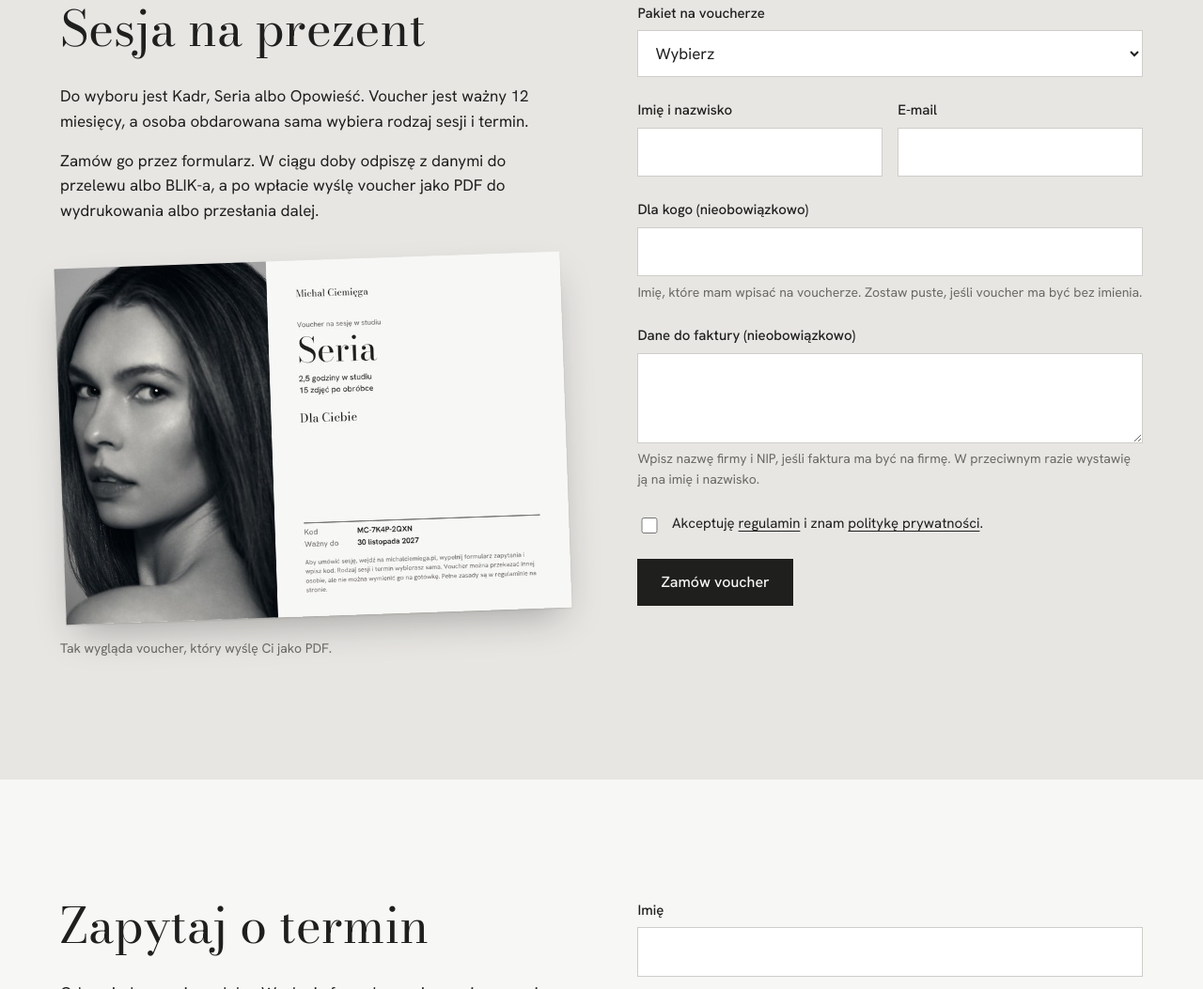
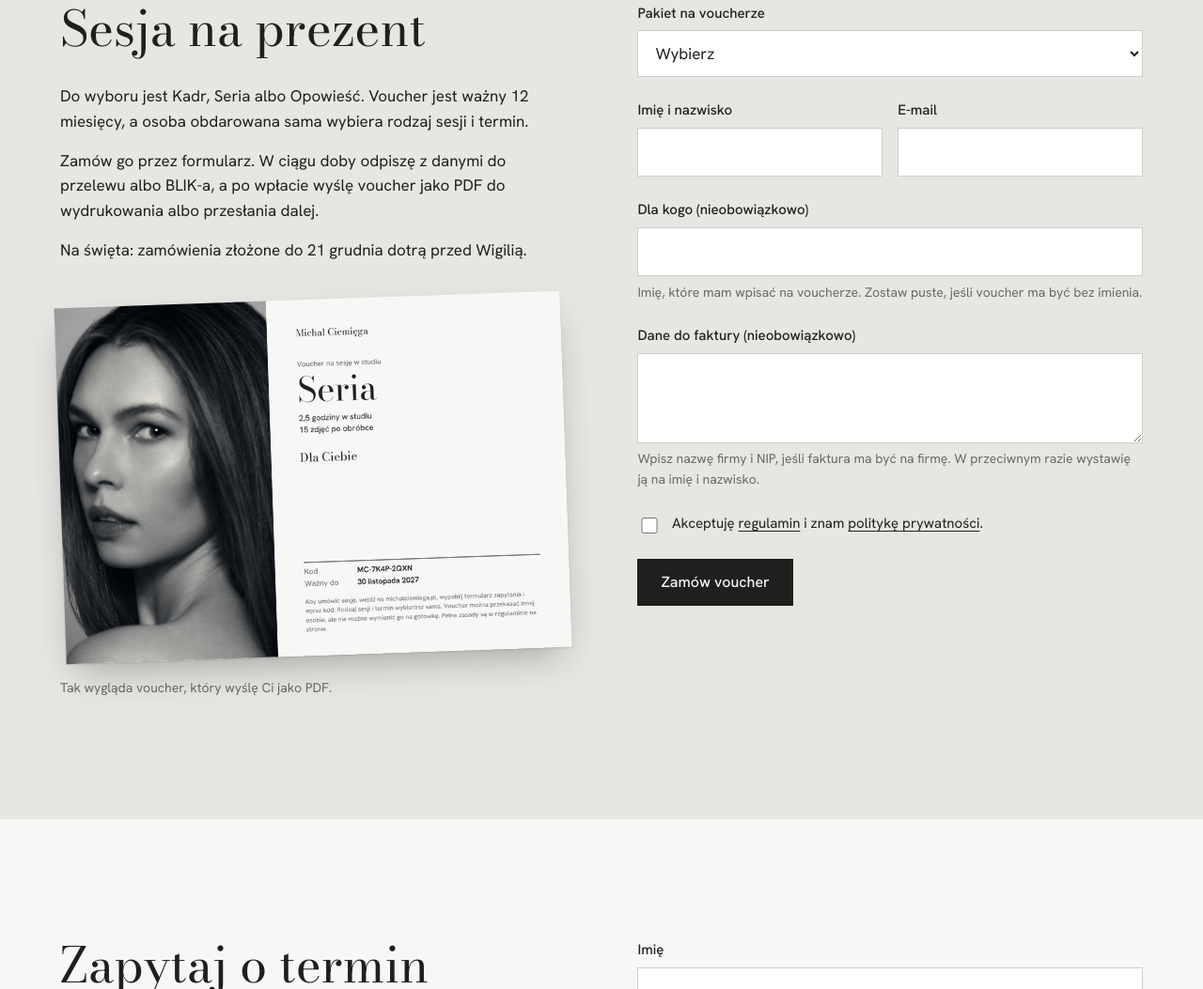
Before and after one commit to michalciemiega-lnbc/michalciemiega-pl, a plain HTML site: page index.html in a window 1280 px wide. Shown: the part 5095-6148 px from the top of the page at 94% size. Drawn offline with Linux system fonts and the light colour scheme.

Commit message:
Voucher: termin zamówień przed świętami
Co-Authored-By: Claude Opus 5.5 <noreply@anthropic.com>
Claude-Session: https://claude.ai/code/session_016YPDHDCtW83DARWVocSL4b

```diff
--- a/index.html
+++ b/index.html
@@ -186,6 +186,7 @@
           <h2 class="naglowek" id="voucher-tytul">Sesja na prezent</h2>
           <p>Do wyboru jest Kadr, Seria albo Opowieść. Voucher jest ważny 12 miesięcy, a osoba obdarowana sama wybiera rodzaj sesji i termin.</p>
           <p>Zamów go przez formularz. W ciągu doby odpiszę z danymi do przelewu albo BLIK-a, a po wpłacie wyślę voucher jako PDF do wydrukowania albo przesłania dalej.</p>
+          <p>Na święta: zamówienia złożone do 21 grudnia dotrą przed Wigilią.</p>
         </div>
         <figure class="voucher__karta">
           <img src="/assets/zdjecia/voucher-wzor-800.jpg" srcset="/assets/zdjecia/voucher-wzor-800.jpg 800w, /assets/zdjecia/voucher-wzor-1600.jpg 1600w" sizes="(max-width: 60rem) 100vw, 45vw" width="800" height="564" loading="lazy" decoding="async" alt="Przykładowy voucher na pakiet Seria: czarno-biały portret po lewej, po prawej nazwa pakietu, imię obdarowanej osoby, kod i data ważności">
```
